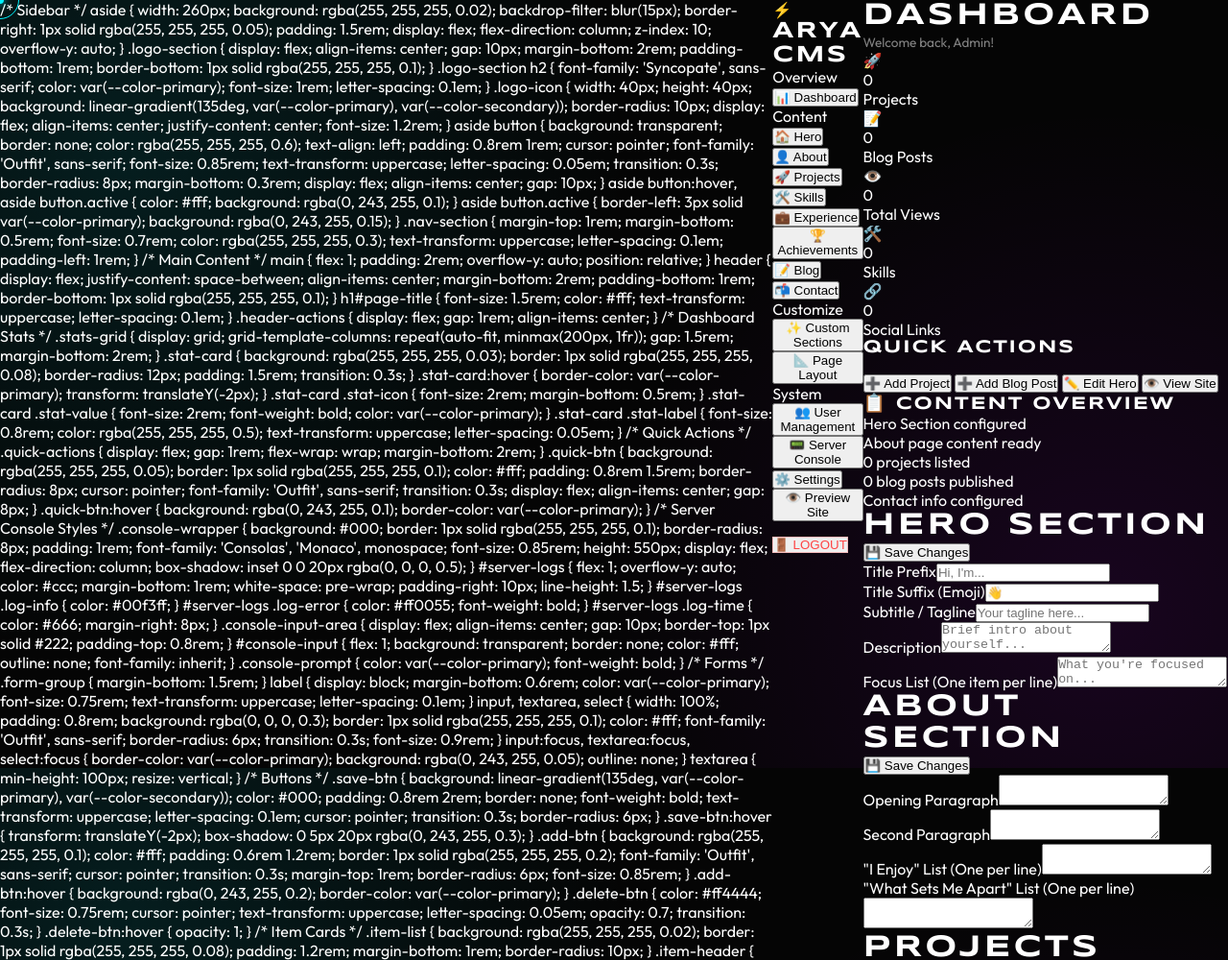
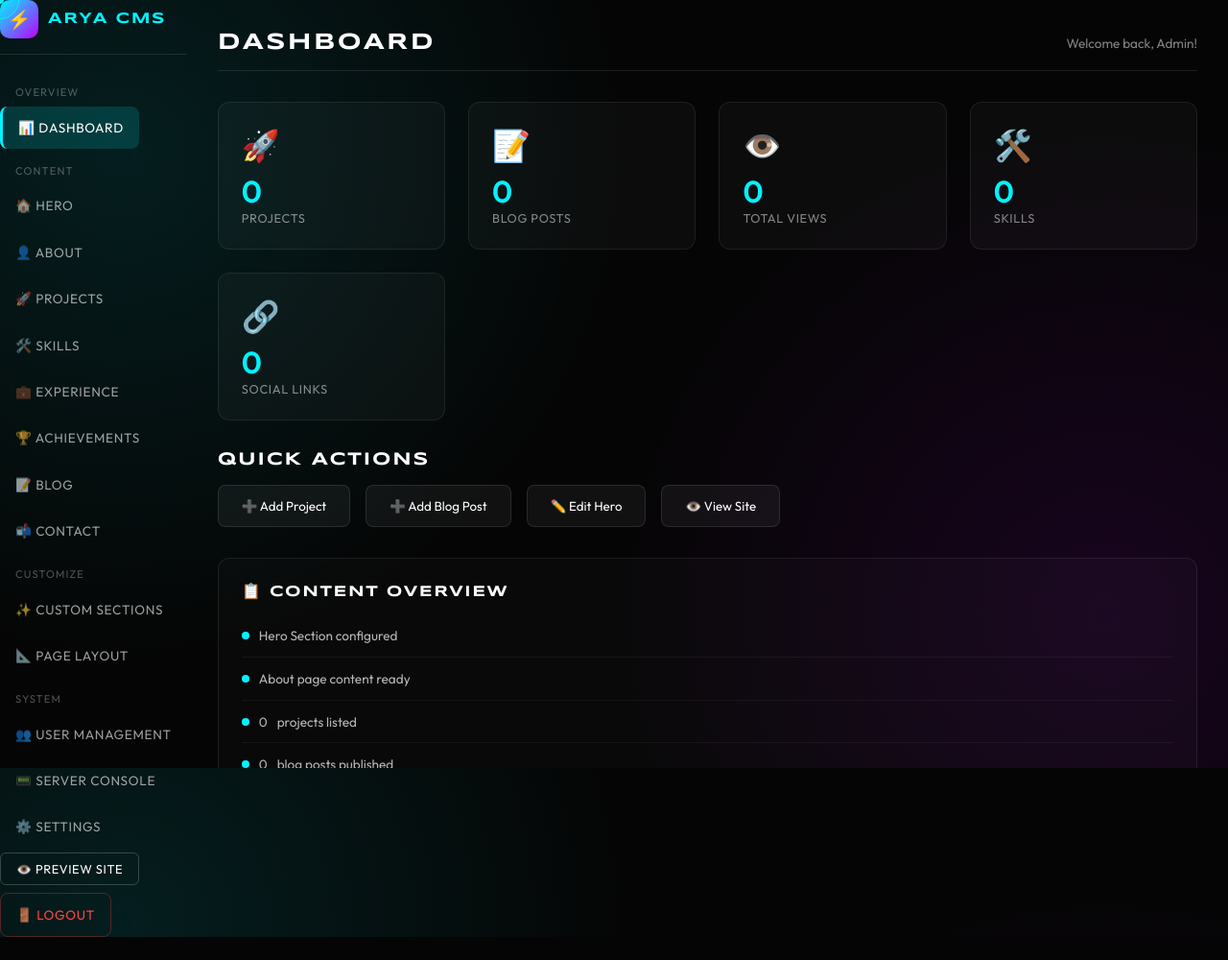
Before and after one commit to 3CFStudios/Arya_3cf-, a website built with Vite: page admin/index.html in a window 1280 px wide. Shown: the top 1000 px of the page at 96% size. After the commit the page ends 976 px from the top, so only its background shows below. Built offline with nearby package versions, Linux system fonts and the light colour scheme; no server answers.

Commit message:
Update index.html

```diff
--- a/admin/index.html
+++ b/admin/index.html
@@ -3,13 +3,11 @@
 <head>
     <meta charset="UTF-8">
     <meta name="viewport" content="width=device-width, initial-scale=1.0">
+<head>
+    <meta charset="UTF-8">
+    <meta name="viewport" content="width=device-width, initial-scale=1.0">
     <title>Arya Admin | Dashboard</title>
-
-    <!-- CSS -->
-    <link rel="stylesheet" href="../src/style.css">  <!-- your original CSS -->
-    <link rel="stylesheet" href="/admin/admin.css" /> <!-- added from first head -->
-
-    <!-- Inline style -->
+    <link rel="stylesheet" href="../src/style.css">
     <style>
         body {
             display: flex;
@@ -17,9 +15,8 @@
             overflow: hidden;
             background-color: #050505;
             background-image: radial-gradient(circle at 10% 20%, rgba(0, 243, 255, 0.1), transparent 40%),
-                              radial-gradient(circle at 90% 80%, rgba(189, 0, 255, 0.1), transparent 40%);
+                radial-gradient(circle at 90% 80%, rgba(189, 0, 255, 0.1), transparent 40%);
         }
-    </style>
 
     <!-- JS (moved here or at bottom of body works too) -->
     <script type="module" src="/admin/admin.js"></script>
```
